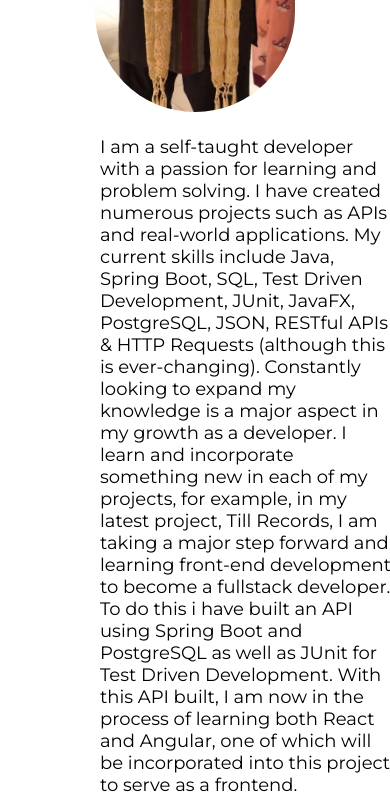
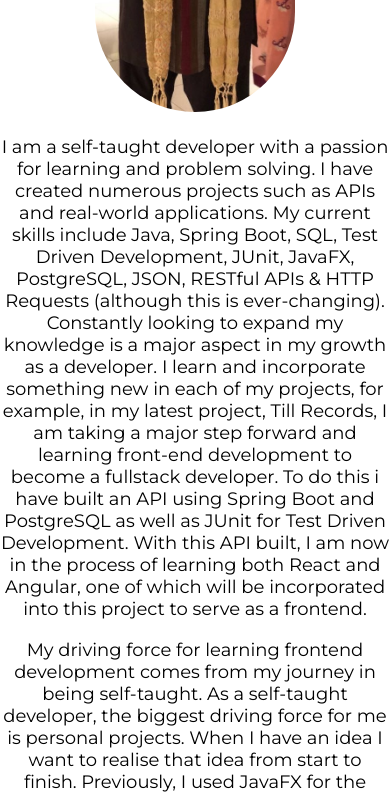
Before and after one commit to kamrantahir2/kamrantahir2.github.io, a plain HTML site: page index.html in a window 390 px wide. Shown: the part 560-1355 px from the top of the page. Drawn offline with Linux system fonts and the light colour scheme; a script that the page names is missing.

Commit message:
Center about me text

```diff
--- a/style.css
+++ b/style.css
@@ -249,11 +249,13 @@ html {
 
     .beside-profile-pic {
         margin-top: 20px;
-
+        width: 100%;
+        left: 0;
+        /* padding: 20px; */
     }
 
     .about-me-text {
-        text-align: left;
+        text-align: center;
     }
 
 
```
